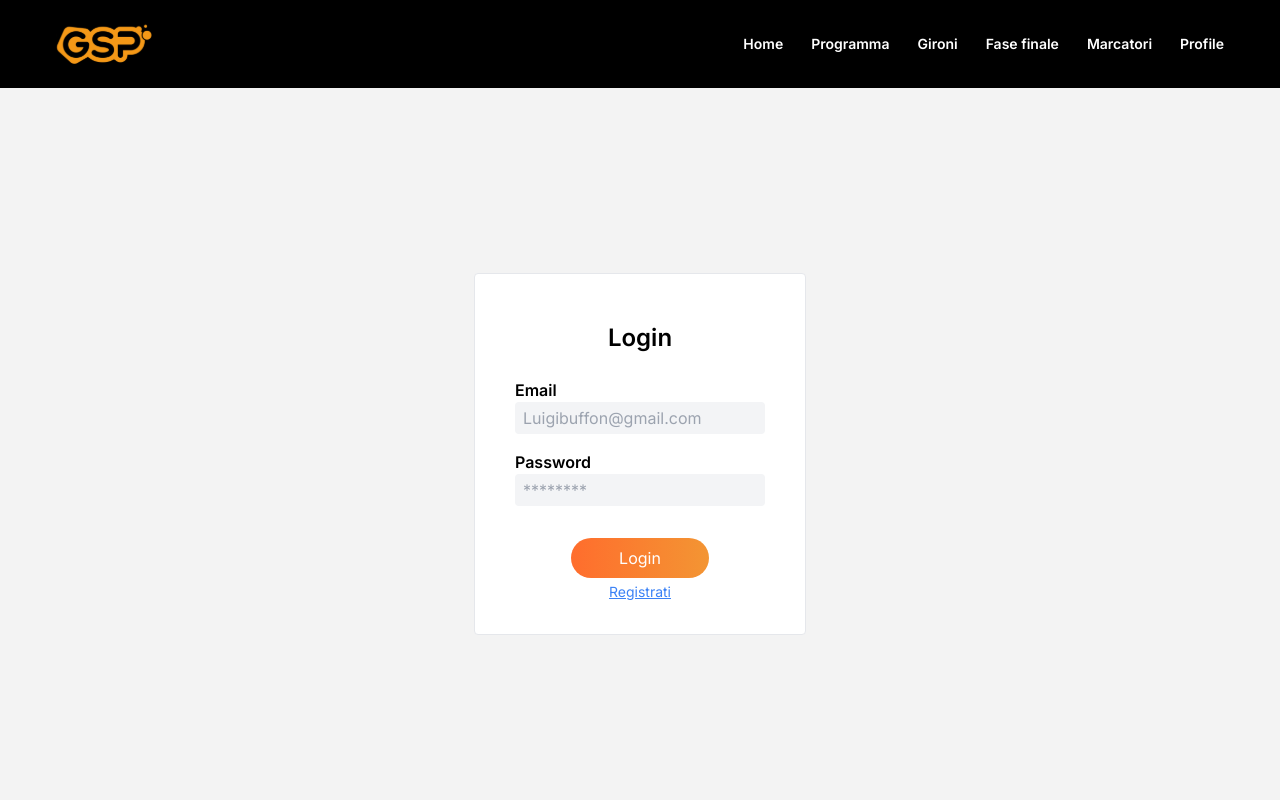
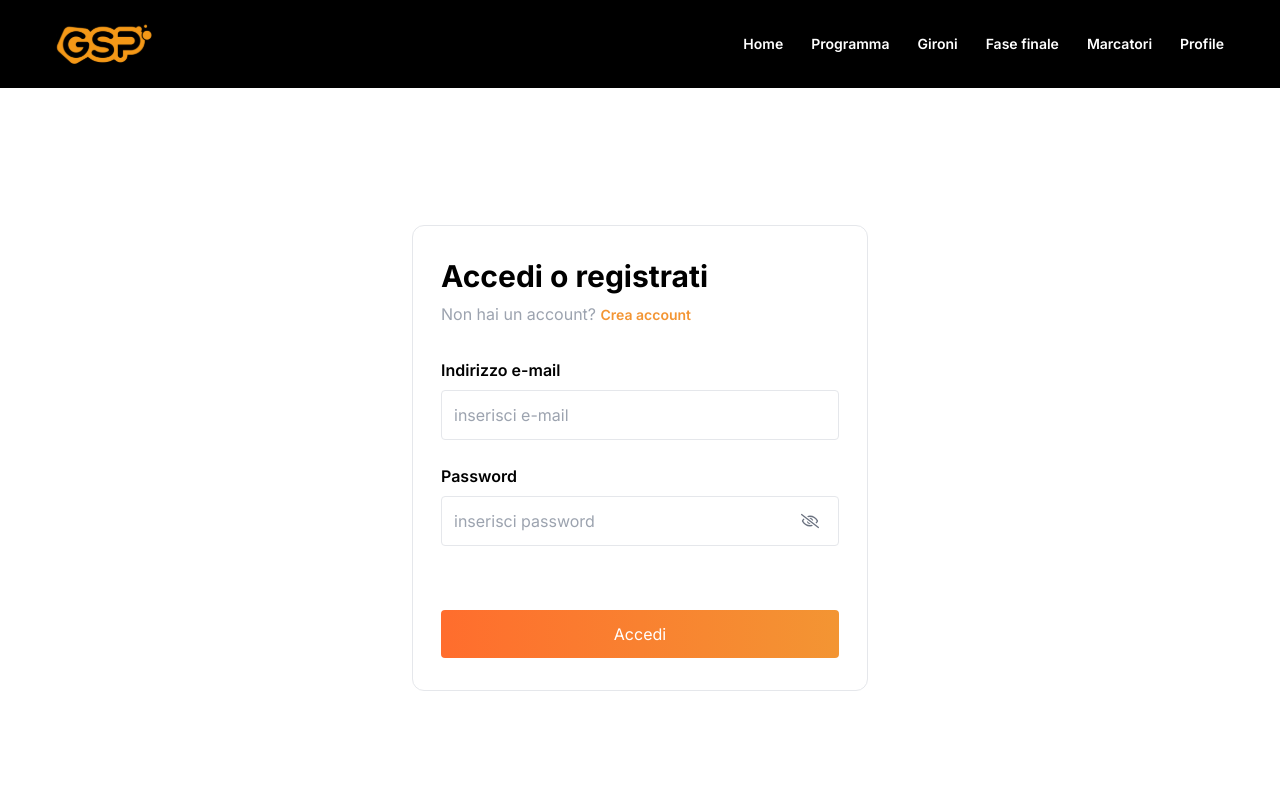
Before and after one commit to graziolieduardo/gsplizzana-frontend, a Next.js app: page /login in a window 1280 px wide. Shown: the top 800 px of the page. Built offline with nearby package versions, Linux system fonts and the light colour scheme.

Commit message:
fix login page

```diff
--- a/src/pages/login/index.tsx
+++ b/src/pages/login/index.tsx
@@ -1,47 +1,60 @@
 import Link from 'next/link'
-import React from 'react'
+import { useState } from 'react'
 import { useForm } from 'react-hook-form'
+import { FaRegEyeSlash, FaRegEye  } from "react-icons/fa";
 
 export default function index() {
 
+    const [handleInput, setHandleInput] = useState("password")
+
+    //react hook form
     const { register, handleSubmit, formState: { errors } } = useForm()
-
     const onSubmit = (d: any) => {
 
         console.log(d);
     }
+
+
     return (
-        <div className="bg-bg-primary">
 
-            <div className="h-[calc(100vh-84px)] max-w-container 2xl:max-w-container-xl mx-auto px-6 py-6 flex justify-center items-center">
-                <form onSubmit={handleSubmit(onSubmit)} className=" pt-12 pb-8 px-10 rounded mt-4 bg-white border">
 
-                    <h2 className="text-2xl font-semibold text-center">Login</h2>
+        <div className="h-[calc(100vh-84px)] max-w-container 2xl:max-w-container-xl mx-auto flex justify-center items-center">
+
+            <form onSubmit={handleSubmit(onSubmit)} className="px-7 py-8 mt-6 mx-4 rounded-xl w-[456px] border">
+
+                <h2 className="text-3xl font-bold ">Accedi o registrati</h2>
+                <div className='text-gray-400 mt-2'>Non hai un account? <Link href="/iscrizione" ><span className='text-primary text-sm font-semibold'> Crea account </span></Link></div>
 
                 {/* email */}
-                    <div className='mt-6 mb-4'>
-                        <label htmlFor="email" className="block font-semibold">Email</label>
-                        <input{...register('email', {required: '- Il campo Email è obbligatorio', pattern: {value: /^[A-Z0-9._%+-]+@[A-Z0-9.-]+\.[A-Z]{2,}$/i, message: '- Scegli un email valido'}})} type="text" id="email" className={ `${errors.email? 'focus:outline-red-500 border-2 border-red-500' : 'focus:outline-primary'} rounded bg-gray-100 px-2 py-1 w-full`} placeholder="Luigibuffon@gmail.com    " />
-                        {errors.email && <div className="text-xs text-red-500">{errors.email.message as string}</div> }
+                <div className='mt-8'>
+                    <label htmlFor="email" className="block font-semibold ">Indirizzo e-mail</label>
+                    <input{...register('email', { required: '- Il campo Email è obbligatorio', pattern: { value: /^[A-Z0-9._%+-]+@[A-Z0-9.-]+\.[A-Z]{2,}$/i, message: '- Scegli un email valido' } })} type="text" id="email" className={`${errors.email ? 'focus:outline-red-500 border-2 border-red-500' : 'focus:outline-primary'} rounded border px-3 py-3 w-full mt-2`} placeholder="inserisci e-mail" />
+                    {errors.email && <div className="text-xs text-red-500">{errors.email.message as string}</div>}
                 </div>
 
                 {/* password */}
-                    <div>
+                <div className='mt-6'>
                     <label htmlFor="password" className="block font-semibold">Password</label>
-                        <input{...register('password', {required: '- Il campo Password è obbligatorio'})} type="password" id="password" className={ `${errors.password? 'focus:outline-red-500 border-2 border-red-500' : 'focus:outline-primary'} rounded bg-gray-100 px-2 py-1 w-full`} placeholder="********" />
-                        {errors.password && <div className="text-xs text-red-500">{errors.password.message as string}</div> }
+                    <div className='relative'>
+                        <input{...register('password', { required: '- Il campo Password è obbligatorio' })} type={handleInput} id="password" className={`${errors.password ? 'focus:outline-red-500 border-2 border-red-500' : 'focus:outline-primary'} rounded border px-3 py-3 w-full mt-2`} placeholder="inserisci password" />
+                        <div onClick={() => { handleInput == "password" ? setHandleInput("text") : setHandleInput("password") }} className='absolute right-0 top-3 py-3 px-5'>
+                            {
+                                handleInput == "password" ?  <FaRegEyeSlash className='text-gray-500 text-lg' /> : <FaRegEye className='text-gray-400 text-lg' />
+                            }
+
+                        </div>
+                    </div>
+                    {errors.password && <div className="text-xs text-red-500">{errors.password.message as string}</div>}
                 </div>
 
-                    <div className='mt-8 flex justify-center items-center'>
-                        <button className="rounded-full bg-gradient-to-r from-primary-dark to-primary hover:to-primary-dark w-full sm:w-fit sm:px-12 py-2 text-white text-center cursor-pointer">
-                            Login
+                <div className='mt-16 flex justify-center items-center'>
+                    <button className="rounded bg-gradient-to-r from-primary-dark to-primary hover:to-primary-dark w-full py-3 text-white text-center cursor-pointer">
+                        Accedi
                     </button>
                 </div>
 
-                    <div className="text-sm mt-1 text-center"> <Link href="/iscriviti" className="text-blue-500 underline"> Registrati</Link></div>
-
             </form>
         </div>
-        </div>
+
     )
 }
```
Lines whose indentation alone changed are shown as unchanged.
